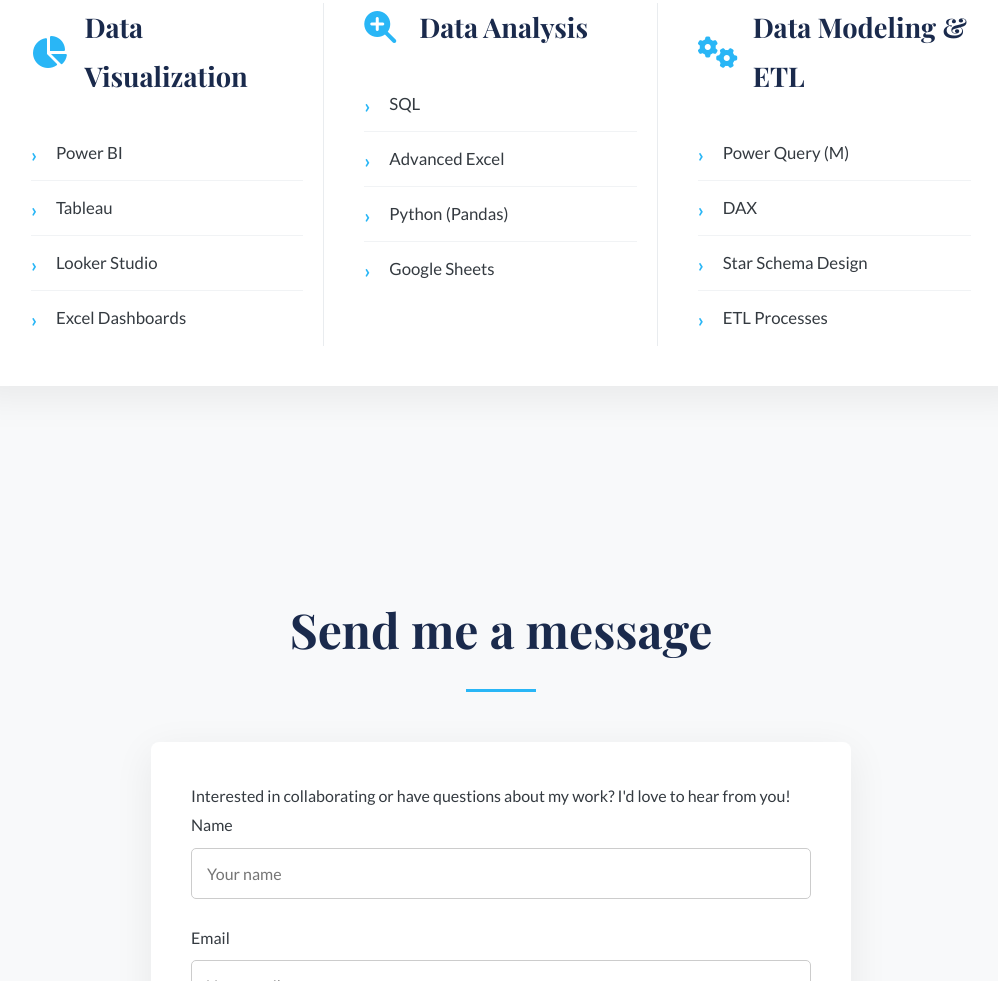
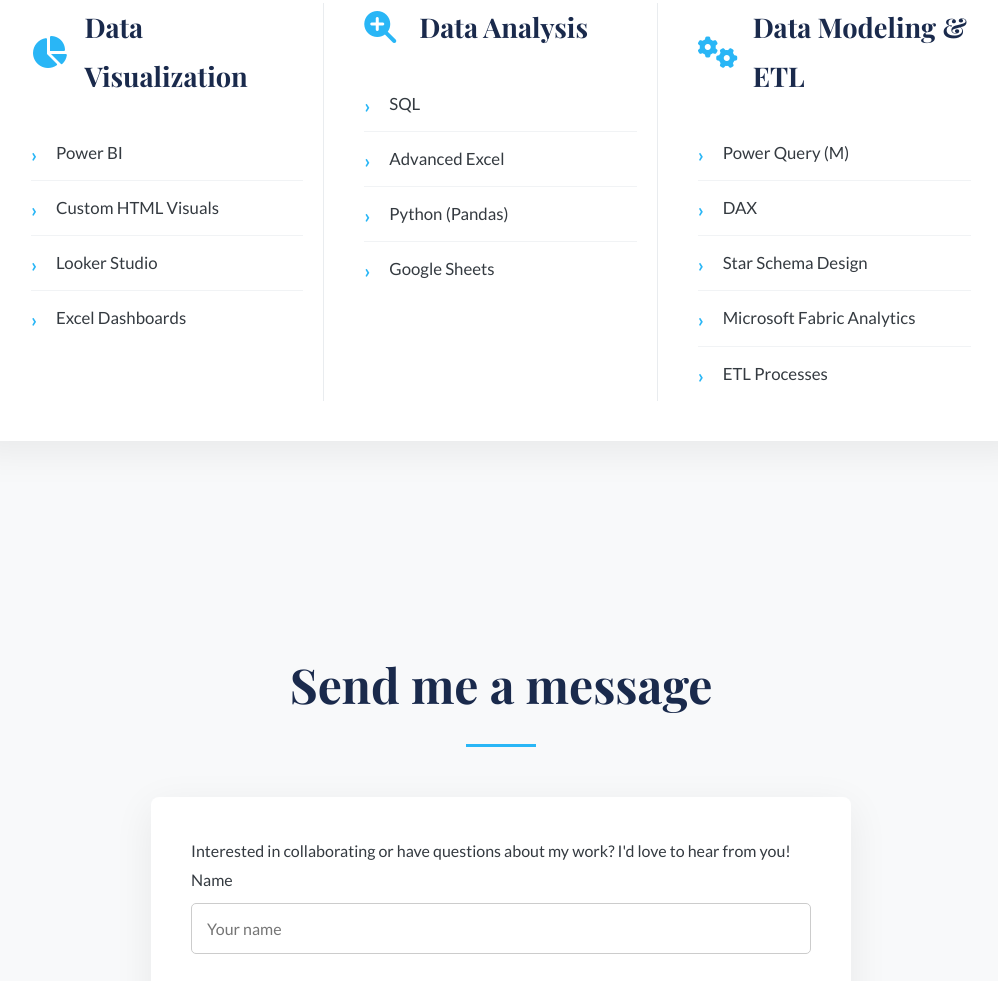
Before and after one commit to Lolusstarlet/Lolusstarlet.github.io, a plain HTML site: page index.html in a window 1280 px wide. Shown: the part 2827-3808 px from the top of the page, without its empty margins (139-1137 px from the left). Drawn offline with nearby package versions, Linux system fonts and the light colour scheme.

Commit message:
Update index.html

```diff
--- a/index.html
+++ b/index.html
@@ -147,7 +147,7 @@
                 </div>
                 <ul class="skill-list">
                     <li>Power BI</li>
-                    <li>Tableau</li>
+                    <li>Custom HTML Visuals</li>
                     <li>Looker Studio</li>
                     <li>Excel Dashboards</li>
                 </ul>
@@ -177,6 +177,7 @@
                     <li>Power Query (M)</li>
                     <li>DAX</li>
                     <li>Star Schema Design</li>
+                    <li>Microsoft Fabric Analytics</li>
                     <li>ETL Processes</li>
                 </ul>
             </div>
@@ -191,7 +192,7 @@
         <h2>Send me a message</h2>
 
         <!--💡UPDATE: Go to formsubmit.co and replace the email with your own-->
-        <form action="https://formsubmit.co/your-email@example.com" method="POST" class="contact-form">
+        <form action="https://formsubmit.co/funmilola.olumoyin@gmail.com" method="POST" class="contact-form">
             <p> Interested in collaborating or have questions about my work? I'd love to hear from you!</p>
 
             <!-- Form Fields -->
```
